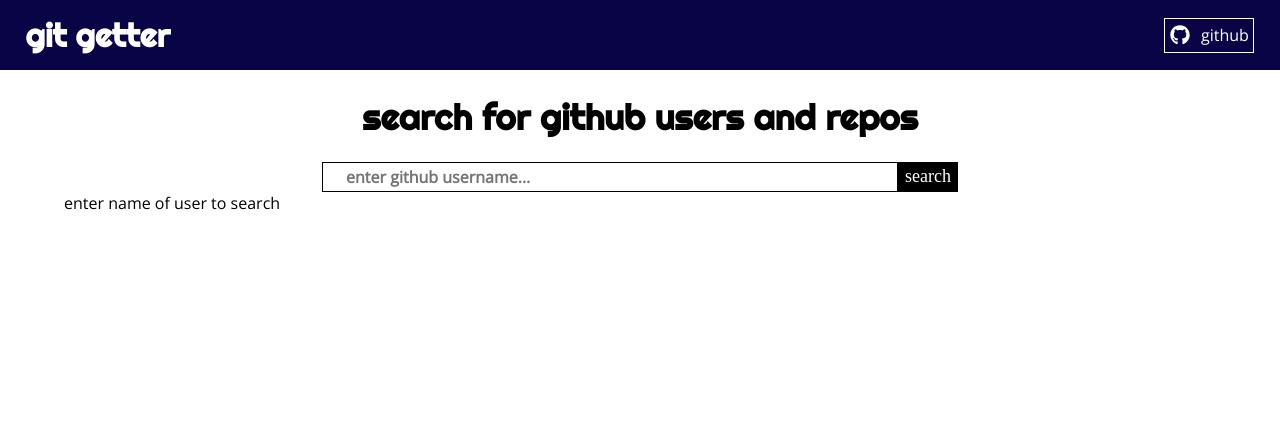
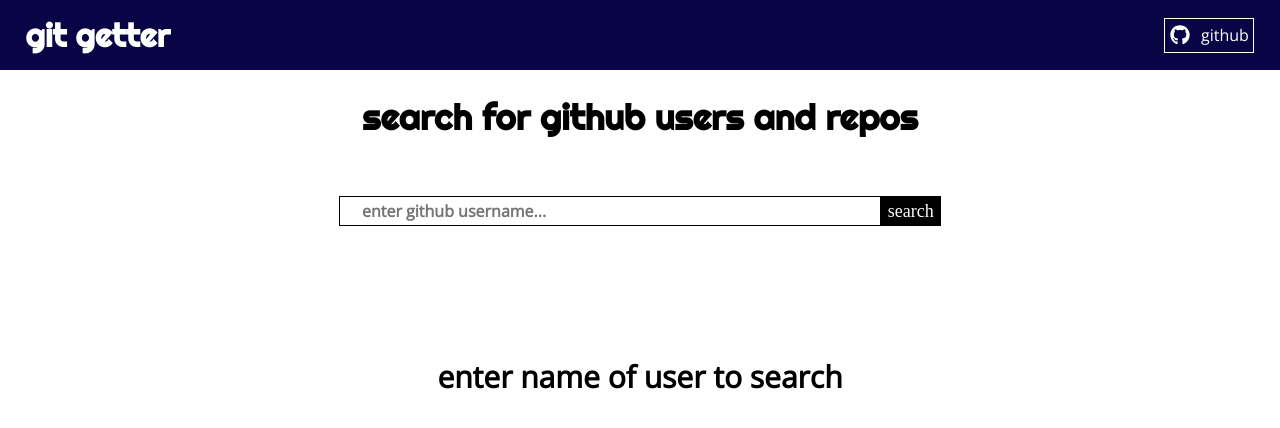
Before and after one commit to ismailPervez/git-getter, an Angular app: page / in a window 1280 px wide. Shown: the top 428 px of the page. Built offline with nearby package versions, Linux system fonts and the light colour scheme; no server answers.

Commit message:
added a routing module and a component for user's repos

```diff
--- a/src/app/app.component.html
+++ b/src/app/app.component.html
@@ -1,2 +1,2 @@
 <app-header></app-header>
-<app-container></app-container>
+<router-outlet></router-outlet>
--- a/src/app/components/user-display/user-display.component.css
+++ b/src/app/components/user-display/user-display.component.css
@@ -1,3 +1,7 @@
+.container {
+    padding: 3%;
+}
+
 .form {
     display: flex;
     align-items: center;
--- a/src/app/components/user-display/user-display.component.html
+++ b/src/app/components/user-display/user-display.component.html
@@ -1,5 +1,7 @@
-<form class="form">
-    <input type="text" placeholder="enter github username..." (change)="setUsername($event)">
-    <button (click)="getUsers($event)">search</button>
-</form>
-<app-user [user]="user"></app-user>
+<div class="container">
+    <form class="form">
+        <input type="text" placeholder="enter github username..." (change)="setUsername($event)">
+        <button (click)="getUsers($event)">search</button>
+    </form>
+    <app-user [user]="user"></app-user>
+</div>
--- a/src/app/components/user-display/user-display.component.ts
+++ b/src/app/components/user-display/user-display.component.ts
@@ -28,10 +28,16 @@ export class UserDisplayComponent implements OnInit {
       alert("please enter a username to search")
     }
     else {
-      this.usersService.getData(this.username).subscribe((users) => {
-        console.log(users)
-        this.user = users;
-      })
+      try {
+        this.usersService.getData(this.username).subscribe((users) => {
+          console.log(users)
+          this.user = users;
+        })
+      }
+
+      catch(error) {
+        console.log(error);
+      }
     }
   }
 
--- /dev/null
+++ b/src/app/components/user-repo/user-repo.component.html
@@ -0,0 +1 @@
+<p>user-repo works!</p>
--- /dev/null
+++ b/src/app/components/user-repo/user-repo.component.ts
@@ -0,0 +1,15 @@
+import { Component, OnInit } from '@angular/core';
+
+@Component({
+  selector: 'app-user-repo',
+  templateUrl: './user-repo.component.html',
+  styleUrls: ['./user-repo.component.css']
+})
+export class UserRepoComponent implements OnInit {
+
+  constructor() { }
+
+  ngOnInit(): void {
+  }
+
+}
--- a/src/app/components/user/user.component.css
+++ b/src/app/components/user/user.component.css
@@ -44,3 +44,24 @@
 .details span {
     font-weight: bold;
 }
+
+.message {
+    height: 300px;
+    display: grid;
+    place-items: center;
+}
+
+.message p {
+    font-size: 30px;
+    font-weight: bold;
+}
+
+.check-repo-btn {
+    color: white;
+    padding: 1% 3%;
+    background-color: #090446;
+    border-radius: 20px;
+    font-size: 17px;
+    font-weight: bold;
+    margin-left: 5%;
+}
--- a/src/app/components/user/user.component.html
+++ b/src/app/components/user/user.component.html
@@ -6,9 +6,11 @@
     </div>
     <div class="details">
         <p>username: <span>{{username}}</span></p>
-        <p>repos: <span>15</span></p>
+        <p>repos: <span>{{repos}}</span><a class="link check-repo-btn" [routerLink]="['/repos', username]">check repos</a></p>
         <p>followers: <span>{{followers}}</span></p>
         <p>following: <span>{{following}}</span></p>
     </div>
 </div>
-<p *ngIf="!user">enter name of user to search</p>
+<div class="message" *ngIf="!user">
+    <p>enter name of user to search</p>
+</div>
--- a/src/app/components/user/user.component.ts
+++ b/src/app/components/user/user.component.ts
@@ -13,6 +13,7 @@ export class UserComponent implements OnChanges {
   profile_pic: string;
   followers: number;
   following: number;
+  repos: number;
 
   constructor() { }
 
@@ -27,6 +28,7 @@ export class UserComponent implements OnChanges {
       this.profile_pic = user.avatar_url;
       this.followers = user.followers;
       this.following = user.following;
+      this.repos = user.public_repos;
     }
   }
 
--- a/src/app/services/users.service.ts
+++ b/src/app/services/users.service.ts
@@ -10,7 +10,7 @@ export class UsersService {
 
   constructor(private http: HttpClient) { }
 
-  getData(resource: string): Observable<any> {
+  getData(username: string, resource: string="" ): Observable<any> {
     const API_KEY = environment.github_api_key;
     const baseUrl = `https://api.github.com/users/${resource}?access_token=`;
     console.log(`${baseUrl}${API_KEY}`)
```
Also changed, not shown: src/app/app.module.ts (+9 -2 lines), src/app/components/user-repo/user-repo.component.css (added), 1 other file (tests, documents, lock files or other folders).
